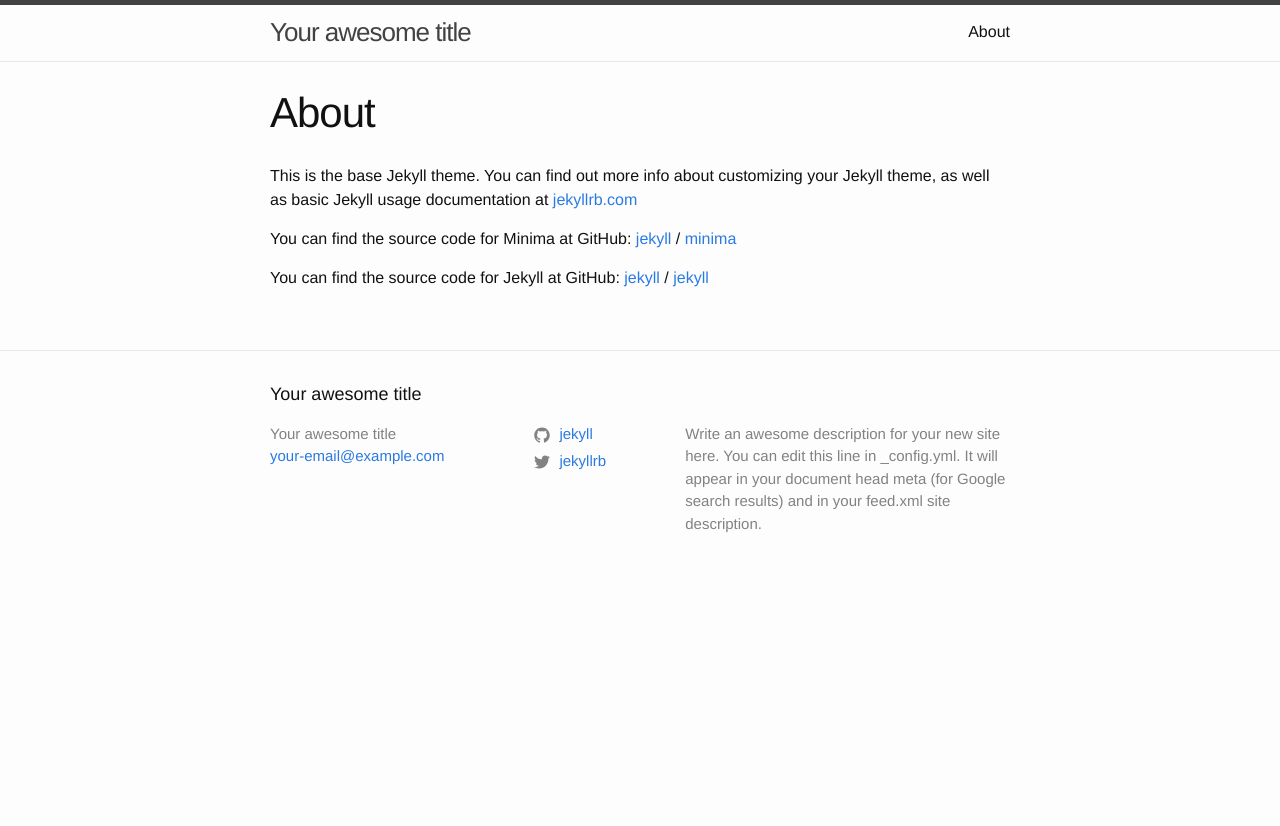
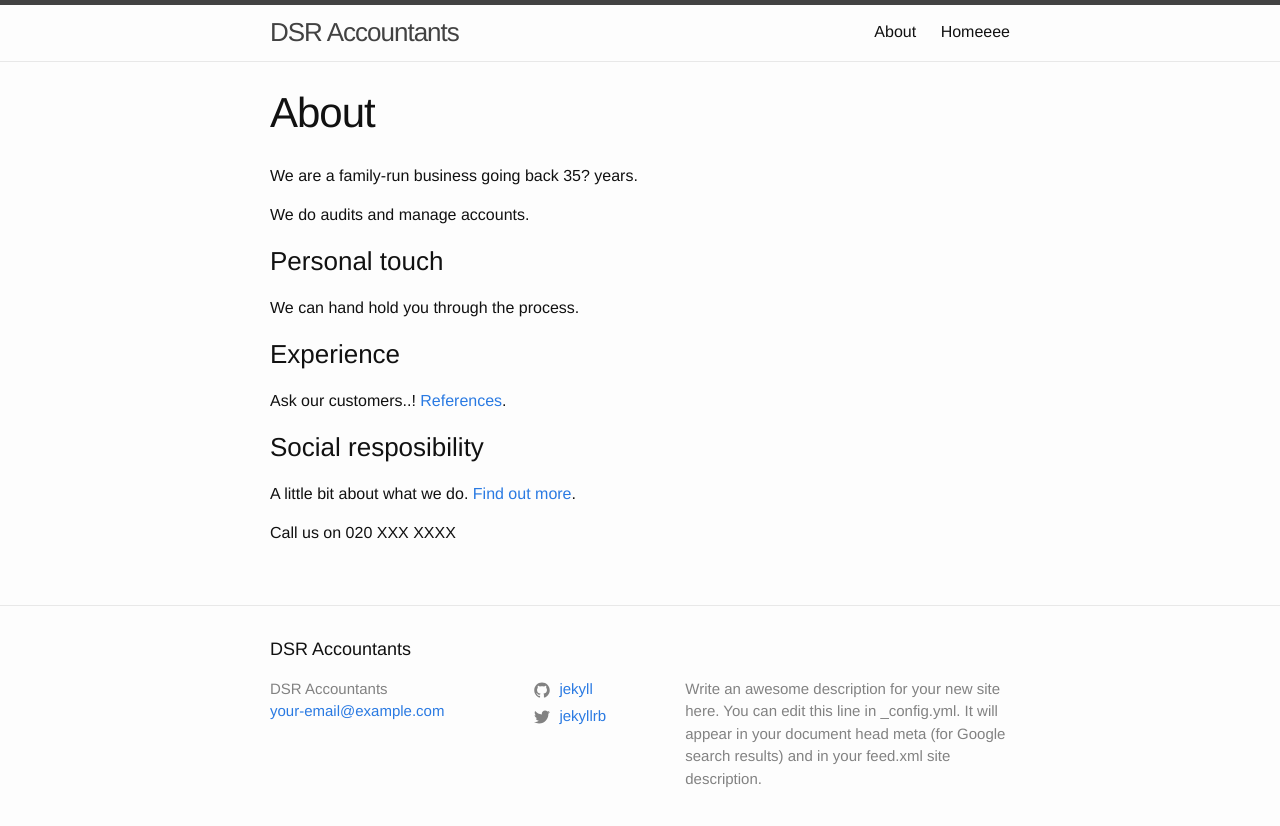
Before and after one commit to marvinbarretto/dsraccountants, a Jekyll site: the page built from about.md, in a window 1280 px wide. Shown: the top 826 px of the page. Built offline with Jekyll 4.4.1, drawn with Linux system fonts in a browser that asks for light colours.

Commit message:
Add dummy reference in includes

```diff
--- a/404.html
+++ b/404.html
@@ -21,4 +21,8 @@
 
   <p><strong>Page not found :(</strong></p>
   <p>The requested page could not be found.</p>
+
+
+
+
 </div>
--- a/_config.yml
+++ b/_config.yml
@@ -13,7 +13,7 @@
 # you will see them accessed via {{ site.title }}, {{ site.email }}, and so on.
 # You can create any custom variable you would like, and they will be accessible
 # in the templates via {{ site.myvariable }}.
-title: Your awesome title
+title: DSR Accountants
 email: your-email@example.com
 description: > # this means to ignore newlines until "baseurl:"
   Write an awesome description for your new site here. You can edit this
--- /dev/null
+++ b/_includes/references/example.html
@@ -0,0 +1,4 @@
+<blockquote>
+  <p>Lorem ipsum dolor sit amet, consectetur adipisicing elit, sed do eiusmod tempor incididunt ut labore et dolore magna aliqua. Ut enim ad minim veniam, quis nostrud exercitation ullamco laboris nisi ut aliquip ex ea commodo consequat. Duis aute irure dolor in reprehenderit in voluptate velit esse cillum dolore eu fugiat nulla pariatur. Excepteur sint occaecat cupidatat non proident, sunt in culpa qui officia deserunt mollit anim id est laborum.</p>
+  <cite>Someone, Somewhere</cite>
+</blockquote>
--- a/_layouts/home.html
+++ b/_layouts/articles.html
@@ -4,7 +4,7 @@
 
 <div class="home">
 
-  <h1 class="page-heading">Posts</h1>
+  <h1 class="page-heading">Articles</h1>
 
   {{ content }}
 
--- a/_layouts/default.html
+++ b/_layouts/default.html
@@ -13,6 +13,7 @@
       </div>
     </main>
 
+
     {% include footer.html %}
 
   </body>
--- a/about.md
+++ b/about.md
@@ -4,15 +4,19 @@
 permalink: /about/
 ---
 
-This is the base Jekyll theme. You can find out more info about customizing your Jekyll theme, as well as basic Jekyll usage documentation at [jekyllrb.com](https://jekyllrb.com/)
+We are a family-run business going back 35? years.
 
-You can find the source code for Minima at GitHub:
-[jekyll][jekyll-organization] /
-[minima](https://github.com/jekyll/minima)
+We do audits and manage accounts.
 
-You can find the source code for Jekyll at GitHub:
-[jekyll][jekyll-organization] /
-[jekyll](https://github.com/jekyll/jekyll)
+### Personal touch
+We can hand hold you through the process.
+
+### Experience
+Ask our customers..! [References](somewhere).
 
 
-[jekyll-organization]: https://github.com/jekyll
+### Social resposibility
+A little bit about what we do. [Find out more](somewhere).
+
+
+Call us on 020 XXX XXXX
```
Also changed, not shown: index.md (+4 -4 lines).
